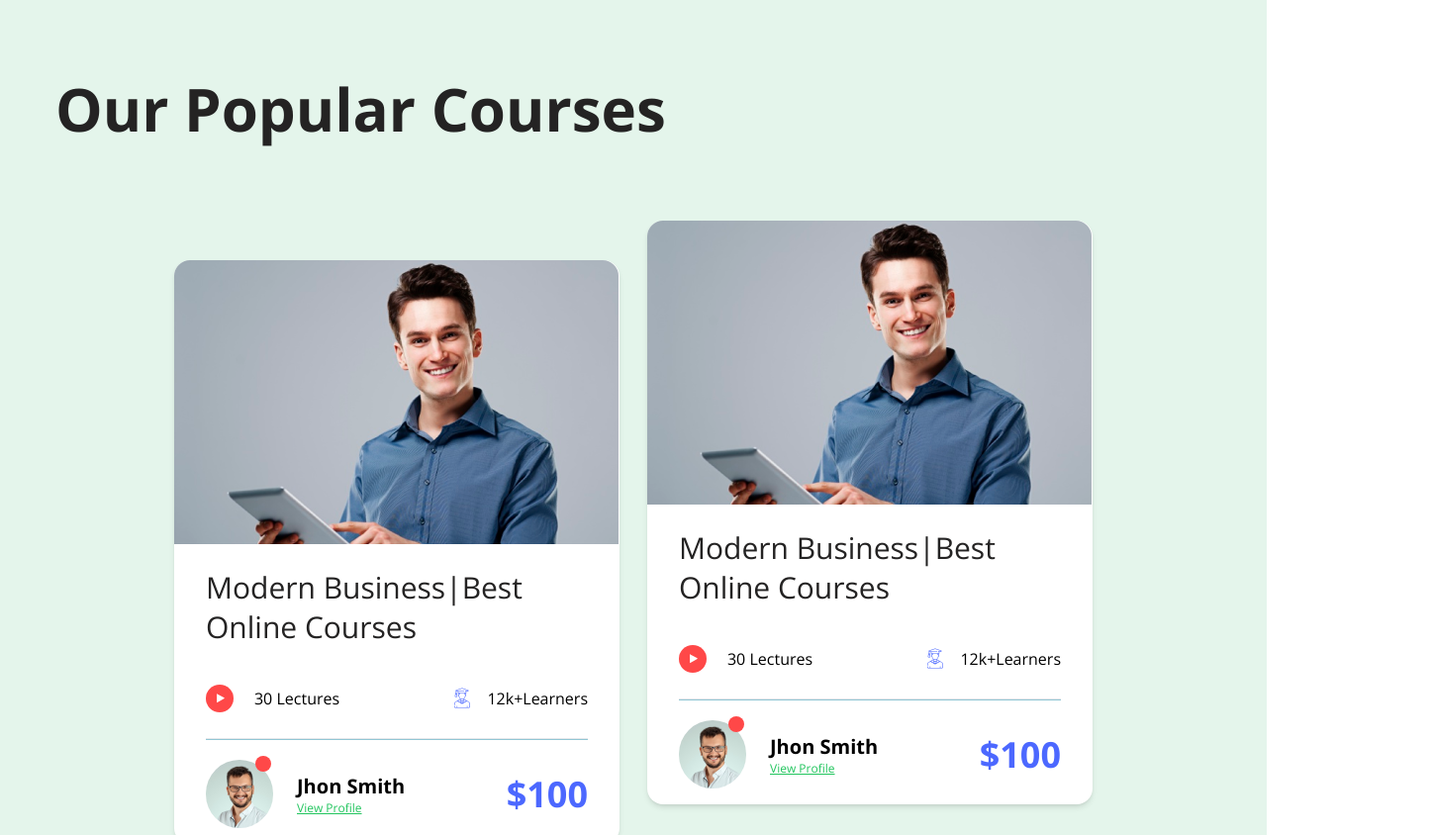
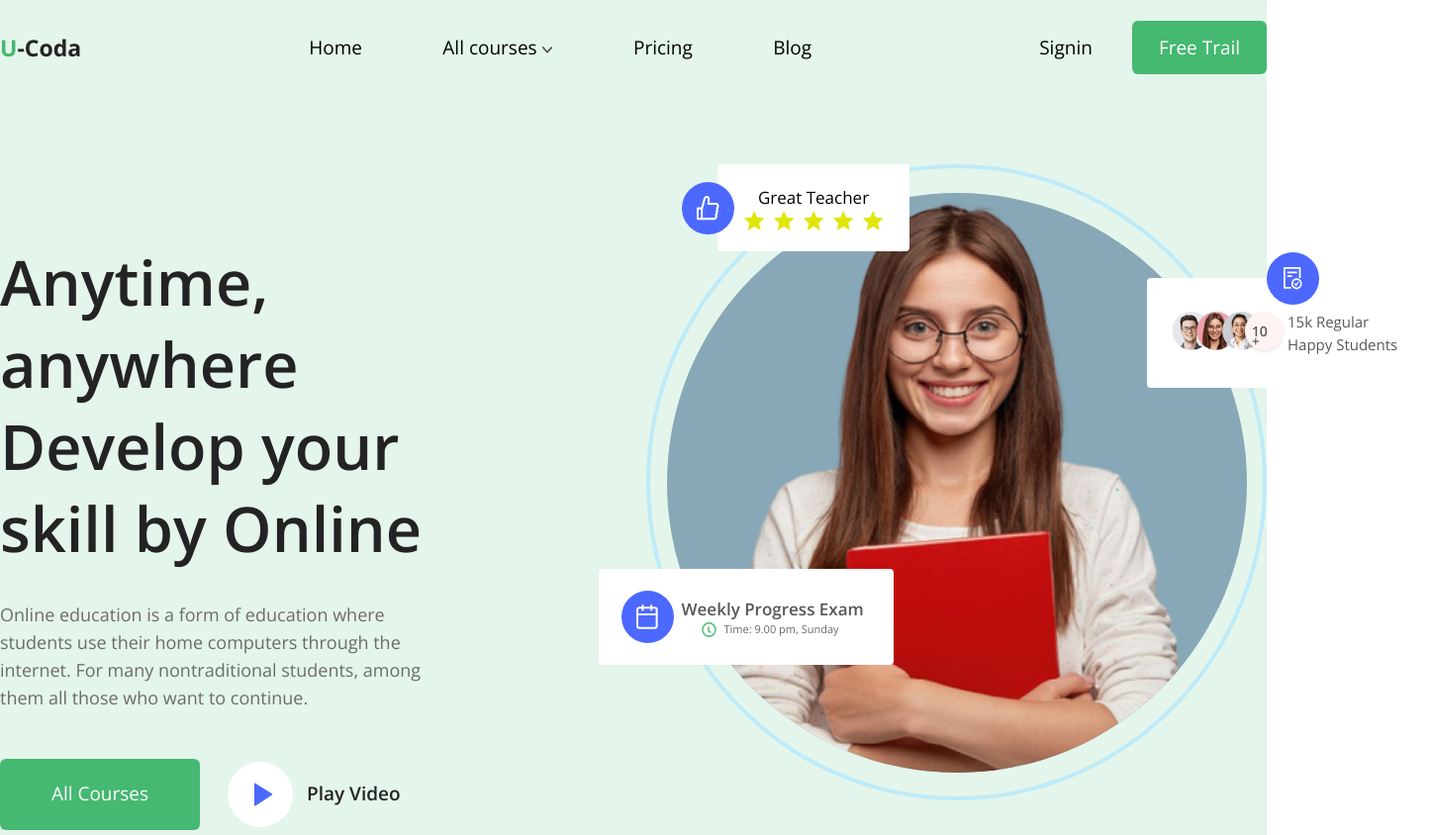
Before and after one commit to Mirabdullo/OnlineSchool, a website: page src/index.html in a window 1280 px wide. Shown: the top 844 px of the page at 99% size, 1447 px wide, since content can reach past the window. Drawn offline with nearby package versions, Linux system fonts and the light colour scheme; files whose address does not match are found by name.

Commit message:
added header and header section

```diff
--- a/src/index.html
+++ b/src/index.html
@@ -21,220 +21,111 @@
     <title>OnlineSchool</title>
   </head>
   <body>
+
+    <header class="bg-[#E4F5EB]">
+      <nav class="nav container flex mx-auto justify-between h-24 items-center">
+        <div class="nav__logo cursor-pointer">
+          <p class="text-[23px] font-bold text-[#242323]"><span class="text-[#45B871]">U</span>-Coda</p>
+        </div>
+
+          <ul class="nav__list flex w-[573px] justify-around text-[19px] gap-4">
+            <li class="nav__list--item"><a href="#" class="nav__list--item-link hover:text-gray-400 active:font-bold active:text-[#575859]">Home</a></li>
+            <li class="nav__list--item"><a href="#" class="nav__list--item-link flex items-center gap-1">
+              <span class="hover:text-gray-400 active:font-bold active:text-[#575859]">All courses</span>
+              <img src="./images/courses.svg" alt="" class="pt-1">
+            </a></li>
+            <li class="nav__list--item"><a href="#" class="nav__list--item-link hover:text-gray-400 active:font-bold active:text-[#575859]">Pricing</a></li>
+            <li class="nav__list--item"><a href="#" class="nav__list--item-link hover:text-gray-400 active:font-bold active:text-[#575859]">Blog</a></li>
+          </ul>
+
+          <div class="nav__btns">
+            <button class="text-[19px] mr-9 hover:text-gray-400 active:font-bold active:text-[#575859]">Signin</button>
+            <button class="bg-[#45B871] w-[136px] h-[54px] rounded-md text-white text-[19px] hover:bg-green-400 active:font-bold">Free Trail</button>
+          </div>
+      </nav>
+    </header>
+
     <main>
-      <section class="popular bg-[#E4F5EB] ">
-        <div class="container mx-auto pt-20">
-          <h1 class="text-6xl font-[Open Sans] font-bold text-[#242323] ml-14">Our Popular Courses</h1>
-          <div class="cards__wrapper mt-[123px] flex justify-center flex-wrap gap-7">
-            <!-- card start -->
-          <!-- card number #1 -->
+      <section class="header-section bg-[#E4F5EB]">
+        <div class="container flex mx-auto justify-between items-center">
 
-            <div class="card w-[450px] h-[590px] bg-white rounded-2xl flex-col shadow-md">
+        <div class="header__content w-[626px] h-[492px] ">
+          <p class="text-[63px] text-[#242323] font-semibold leading-[83px]">Anytime, anywhere Develop your skill
+            by Online
+          </p>
+            <p class="mt-8 text-[#6C6C6A] text-[18px] leading-7">
+              Online education is a form of education where students use their home computers through the internet. For many nontraditional students, among them all those who want to continue.
+            </p>
 
-              <img src="./images/kok_aka.png" alt="man" class="rounded-t-2xl">
-              <div class="mx-8 my-6 leading-10">
-              <h2 class="text-3xl leading-10 text-[#242323]">Modern Business|Best Online Courses</h2>
+            <div class="header__content-btns w-[412px] h-[72px] flex mt-12 ">
+              <button class="w-[202px] bg-[#45B871] text-white text-[19px] rounded-md hover:bg-green-400 active:font-bold">All Courses</button>
+              <div class="flex items-center justify-between">
+                <div class="bg-white w-[66px] h-[66px] rounded-[50%] flex justify-center items-center ml-7 mr-[14px] cursor-pointer">
+                  <img src="./images//header_play.svg" alt="" class="w-[26px] h-[24px] ml-[5px]">
+                </div>
+                <p class="text-[#242323] text-[19px] font-semibold">Play Video</p>
+              </div>
+            </div>
+        </div>
 
-                <div class="card__info flex justify-between items-center mt-8 mb-5">
-                  <div class="card__info-left flex justify-between w-[35%] items-center">
-                    <span class=" flex justify-center items-center h-7 w-7 bg-[#FF4848] rounded-full"><img src="./images/playbtn.svg" alt="play button"></span>
-                    <p class="">30 Lectures</p>
-                  </div>
-                  <div class="card__info-fight flex justify-between w-[35%]">
-                  <img src="./images/Vector.svg" alt="student img">
-                  <p>12k+Learners</p>
-                </div>
+        <div class="header__img w-[851px] h-[645px] my-[70px] flex  relative">
+          <div class="header__img-border ml-56 w-[643px] h-[643px] border-4  rounded-[50%] border-[#BEEBF8] flex justify-center items-center">
+            <div class="header__img--border-ellips w-[586px] h-[586px] bg-[#88a8b7] flex justify-center  rounded-[50%] overflow-y-hidden">
+              <img src="./images/header_girl.png" alt="" class="w-[923px] h-[590px]">
+            </div>
+          </div>
+<!-- great teacher -->
+          <div class="teacher ml-[260px] w-[230px] h-[88px] absolute flex items-center">
+            <div class="teacher__great w-[53px] h-[53px] absolute bg-[#4C68FF] rounded-[50%] flex justify-center items-center">
+              <img src="./images/great.svg" alt="">
+            </div>
+            <div class="flex justify-center items-center rounded bg-white w-[196px] h-[88px] ml-9">
+              <div>
+                <p class="text-[ #575859] text-[17px] text-center">Great Teacher</p>
+              <ul class="flex gap-2">
+                <li><img src="./images/star.svg" alt=""></li>
+                <li><img src="./images/star.svg" alt=""></li>
+                <li><img src="./images/star.svg" alt=""></li>
+                <li><img src="./images/star.svg" alt=""></li>
+                <li><img src="./images/star.svg" alt=""></li>
+              </ul>
               </div>
-              <hr class="bg-[#268EAA80] h-0.5">
-              <div class="card__footer flex justify-between items-center mt-5 ">
-                <div class="flex justify items-center relative">
-                  <span class="bg-[#FF4848] h-4 w-4 rounded-full absolute -top-1 left-[50px]"></span>
-                  <img src="./images/avatarkaman.png" alt="smilingman" class="rounded-full">
-                  <div class="ml-6 flex flex-col">
-                    <p class="text-xl font-bold">Jhon Smith</p>
-                    <a href="#" class="text-green-500 text-xs underline ">View Profile</a>
-                  </div>
-                </div>
-                <h3 class="text-[#4C68FF] text-4xl font-bold">$100</h3>
-              </div>
-
+            </div>
+          </div>
+<!-- Weekly progress exam -->
+          <div class="progress_exam w-[298px] h-[97px] absolute ml-44 mt-[409px] rounded bg-white flex justify-center items-center gap-2">
+            <div class="w-[53px] h-[53px] bg-[#4C68FF] rounded-[50%] flex justify-center items-center">
+              <img src="./images/probress_exam.svg" alt="">
             </div>
 
-          </div>
-          <!-- card number #2 -->
-            <div class="card w-[450px] h-[590px] bg-white rounded-2xl flex-col shadow-md -mt-10">
-
-              <img src="./images/kok_aka.png" alt="man" class="rounded-t-2xl">
-              <div class="mx-8 my-6 leading-10">
-              <h2 class="text-3xl leading-10 text-[#242323]">Modern Business|Best Online Courses</h2>
-
-                <div class="card__info flex justify-between items-center mt-8 mb-5">
-                  <div class="card__info-left flex justify-between w-[35%] items-center">
-                    <span class=" flex justify-center items-center h-7 w-7 bg-[#FF4848] rounded-full"><img src="./images/playbtn.svg" alt="play button"></span>
-                    <p class="">30 Lectures</p>
-                  </div>
-                  <div class="card__info-fight flex justify-between w-[35%]">
-                  <img src="./images/Vector.svg" alt="student img">
-                  <p>12k+Learners</p>
-                </div>
+            <div class="flex-row w-48 ">
+              <p class="text-[#575859] text-[17px] font-semibold">Weekly Progress Exam</p>
+              <div class="flex gap-2 mx-5">
+                <img src="./images/soat.svg" alt="">
+                <span class="text-[#696969] text-[11px]">Time: 9.00 pm, Sunday</span>
               </div>
-              <hr class="bg-[#268EAA80] h-0.5">
-              <div class="card__footer flex justify-between items-center mt-5 ">
-                <div class="flex justify items-center relative">
-                  <span class="bg-[#FF4848] h-4 w-4 rounded-full absolute -top-1 left-[50px]"></span>
-                  <img src="./images/avatarkaman.png" alt="smilingman" class="rounded-full">
-                  <div class="ml-6 flex flex-col">
-                    <p class="text-xl font-bold">Jhon Smith</p>
-                    <a href="#" class="text-green-500 text-xs underline ">View Profile</a>
-                  </div>
-                </div>
-                <h3 class="text-[#4C68FF] text-4xl font-bold">$100</h3>
-              </div>
-
             </div>
-
-          </div>
-          <!-- card number #3 -->
-            <div class="card w-[450px] h-[590px] bg-white rounded-2xl flex-col shadow-md">
-
-              <img src="./images/kok_aka.png" alt="man" class="rounded-t-2xl">
-              <div class="mx-8 my-6 leading-10">
-              <h2 class="text-3xl leading-10 text-[#242323]">Modern Business|Best Online Courses</h2>
-
-                <div class="card__info flex justify-between items-center mt-8 mb-5">
-                  <div class="card__info-left flex justify-between w-[35%] items-center">
-                    <span class=" flex justify-center items-center h-7 w-7 bg-[#FF4848] rounded-full"><img src="./images/playbtn.svg" alt="play button"></span>
-                    <p class="">30 Lectures</p>
-                  </div>
-                  <div class="card__info-fight flex justify-between w-[35%]">
-                  <img src="./images/Vector.svg" alt="student img">
-                  <p>12k+Learners</p>
-                </div>
-              </div>
-              <hr class="bg-[#268EAA80] h-0.5">
-              <div class="card__footer flex justify-between items-center mt-5 ">
-                <div class="flex justify items-center relative">
-                  <span class="bg-[#FF4848] h-4 w-4 rounded-full absolute -top-1 left-[50px]"></span>
-                  <img src="./images/avatarkaman.png" alt="smilingman" class="rounded-full">
-                  <div class="ml-6 flex flex-col">
-                    <p class="text-xl font-bold">Jhon Smith</p>
-                    <a href="#" class="text-green-500 text-xs underline ">View Profile</a>
-                  </div>
-                </div>
-                <h3 class="text-[#4C68FF] text-4xl font-bold">$100</h3>
-              </div>
-
-            </div>
-
-          </div>
-          <!-- card number #4 -->
-            <div class="card w-[450px] h-[590px] bg-white rounded-2xl flex-col shadow-md">
-
-              <img src="./images/kok_aka.png" alt="man" class="rounded-t-2xl">
-              <div class="mx-8 my-6 leading-10">
-              <h2 class="text-3xl leading-10 text-[#242323]">Modern Business|Best Online Courses</h2>
-
-                <div class="card__info flex justify-between items-center mt-8 mb-5">
-                  <div class="card__info-left flex justify-between w-[35%] items-center">
-                    <span class=" flex justify-center items-center h-7 w-7 bg-[#FF4848] rounded-full"><img src="./images/playbtn.svg" alt="play button"></span>
-                    <p class="">30 Lectures</p>
-                  </div>
-                  <div class="card__info-fight flex justify-between w-[35%]">
-                  <img src="./images/Vector.svg" alt="student img">
-                  <p>12k+Learners</p>
-                </div>
-              </div>
-              <hr class="bg-[#268EAA80] h-0.5">
-              <div class="card__footer flex justify-between items-center mt-5 ">
-                <div class="flex justify items-center relative">
-                  <span class="bg-[#FF4848] h-4 w-4 rounded-full absolute -top-1 left-[50px]"></span>
-                  <img src="./images/avatarkaman.png" alt="smilingman" class="rounded-full">
-                  <div class="ml-6 flex flex-col">
-                    <p class="text-xl font-bold">Jhon Smith</p>
-                    <a href="#" class="text-green-500 text-xs underline ">View Profile</a>
-                  </div>
-                </div>
-                <h3 class="text-[#4C68FF] text-4xl font-bold">$100</h3>
-              </div>
-
-            </div>
-
-          </div>
-          <!-- card number #5 -->
-            <div class="card w-[450px] h-[590px] bg-white rounded-2xl flex-col shadow-md -mt-10">
-
-              <img src="./images/kok_aka.png" alt="man" class="rounded-t-2xl">
-              <div class="mx-8 my-6 leading-10">
-              <h2 class="text-3xl leading-10 text-[#242323]">Modern Business|Best Online Courses</h2>
-
-                <div class="card__info flex justify-between items-center mt-8 mb-5">
-                  <div class="card__info-left flex justify-between w-[35%] items-center">
-                    <span class=" flex justify-center items-center h-7 w-7 bg-[#FF4848] rounded-full"><img src="./images/playbtn.svg" alt="play button"></span>
-                    <p class="">30 Lectures</p>
-                  </div>
-                  <div class="card__info-fight flex justify-between w-[35%]">
-                  <img src="./images/Vector.svg" alt="student img">
-                  <p>12k+Learners</p>
-                </div>
-              </div>
-              <hr class="bg-[#268EAA80] h-0.5">
-              <div class="card__footer flex justify-between items-center mt-5 ">
-                <div class="flex justify items-center relative">
-                  <span class="bg-[#FF4848] h-4 w-4 rounded-full absolute -top-1 left-[50px]"></span>
-                  <img src="./images/avatarkaman.png" alt="smilingman" class="rounded-full">
-                  <div class="ml-6 flex flex-col">
-                    <p class="text-xl font-bold">Jhon Smith</p>
-                    <a href="#" class="text-green-500 text-xs underline ">View Profile</a>
-                  </div>
-                </div>
-                <h3 class="text-[#4C68FF] text-4xl font-bold">$100</h3>
-              </div>
-
-            </div>
-
-          </div>
-          <!-- card number #6 -->
-            <div class="card w-[450px] h-[590px] bg-white rounded-2xl flex-col shadow-md">
-
-              <img src="./images/kok_aka.png" alt="man" class="rounded-t-2xl">
-              <div class="mx-8 my-6 leading-10">
-              <h2 class="text-3xl leading-10 text-[#242323]">Modern Business|Best Online Courses</h2>
-
-                <div class="card__info flex justify-between items-center mt-8 mb-5">
-                  <div class="card__info-left flex justify-between w-[35%] items-center">
-                    <span class=" flex justify-center items-center h-7 w-7 bg-[#FF4848] rounded-full"><img src="./images/playbtn.svg" alt="play button"></span>
-                    <p class="">30 Lectures</p>
-                  </div>
-                  <div class="card__info-fight flex justify-between w-[35%]">
-                  <img src="./images/Vector.svg" alt="student img">
-                  <p>12k+Learners</p>
-                </div>
-              </div>
-              <hr class="bg-[#268EAA80] h-0.5">
-              <div class="card__footer flex justify-between items-center mt-5 ">
-                <div class="flex justify items-center relative">
-                  <span class="bg-[#FF4848] h-4 w-4 rounded-full absolute -top-1 left-[50px]"></span>
-                  <img src="./images/avatarkaman.png" alt="smilingman" class="rounded-full">
-                  <div class="ml-6 flex flex-col">
-                    <p class="text-xl font-bold">Jhon Smith</p>
-                    <a href="#" class="text-green-500 text-xs underline ">View Profile</a>
-                  </div>
-                </div>
-                <h3 class="text-[#4C68FF] text-4xl font-bold">$100</h3>
-              </div>
-
-            </div>
-
           </div>
 
-          <!-- card ends -->
+          <!-- happy students -->
+        <div class="happy_students top-[89px] left-[730px] absolute w-[288px] h-[137px]">
+          <div class=" w-[53px] h-[53px] absolute bg-[#4C68FF] rounded-[50%] flex justify-center items-center mx-[42%]">
+            <img src="./images/happy_students.svg" alt="">
+          </div>
 
-          <button class="bg-[#45B871] rounded-md w-[252px] font-bold h-20 text-white leading-4 mb-28 text-xl mt-6 mx-auto">View All Courses</button>
+          <div class="bg-white rounded h-[111px] mt-[26px] flex justify-center items-center">
+            <img src="./images/happy_all.png" alt="">
+            <p class="w-[121px] text-[#575859] text-[15px]">15k Regular Happy Students</p>
+          </div>
         </div>
+        </div>
+
+
       </div>
 
       </section>
-    </main>
+
+  </main>
   </body>
   <script src="./script/index.js"></script>
 </html>
```
Also changed, not shown: src/images/courses.svg (added), src/images/great.svg (added), src/images/happy_all.png (added), src/images/happy_bola.png (added), src/images/happy_ochkili_qiz.png (added), src/images/happy_ruchkali_qiz.png (added), src/images/happy_students.svg (added), src/images/header_girl.png (added), src/images/header_play.svg (added), src/images/probress_exam.svg (added), src/images/soat.svg (added), src/images/star.svg (added), src/output.css.
